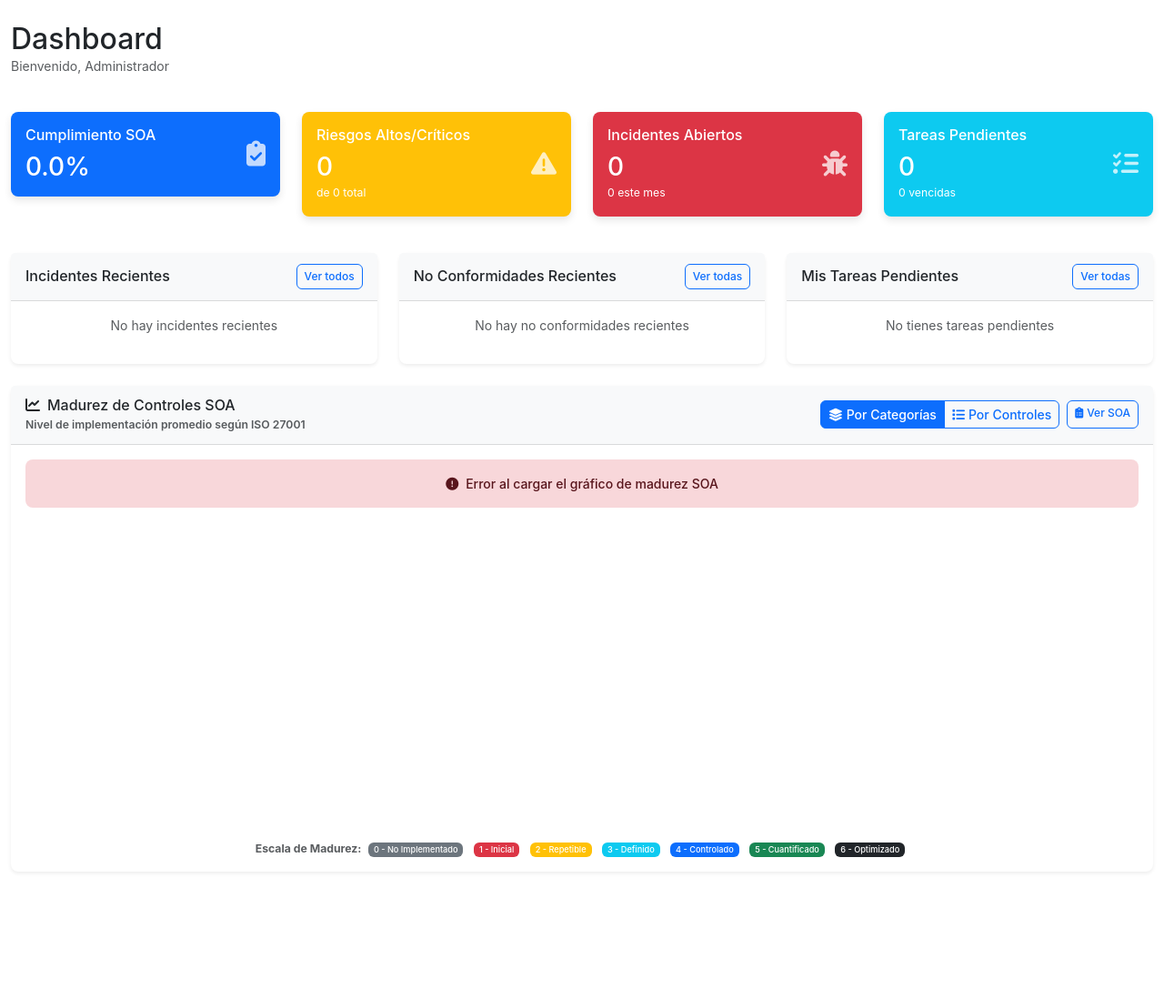
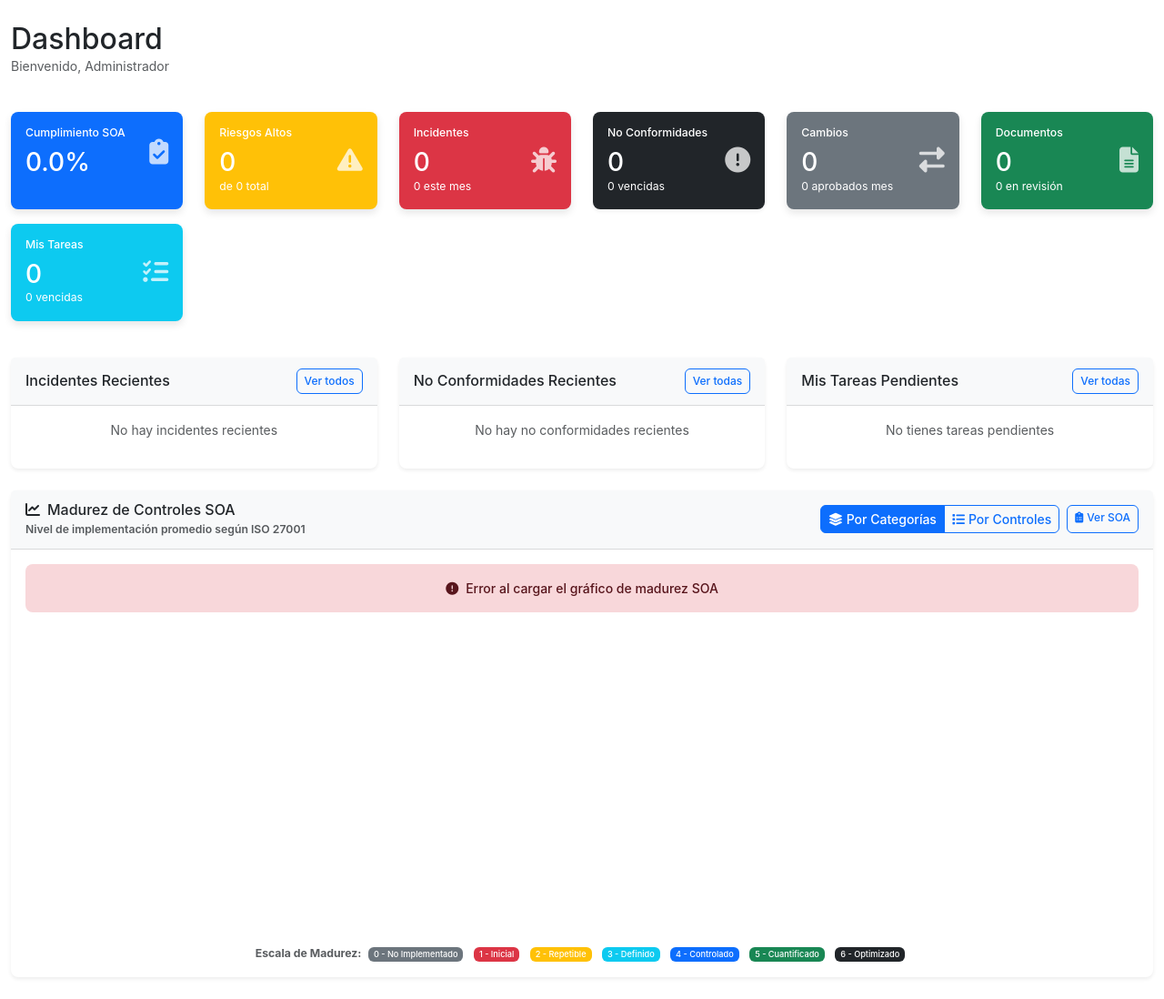
Before and after one commit to lliwi/ISMS-manager, a Flask app: page / in a window 1280 px wide. Shown: the part 74-1172 px from the top of the page at 91% size. Before the commit the page ends 1033 px from the top, so only its background shows below. Run offline with Flask 3, Linux system fonts and the light colour scheme; a user stored in the database is signed in; some libraries are stand-ins or nearby versions.

Commit message:
radar v2

```diff
--- a/app/blueprints/dashboard.py
+++ b/app/blueprints/dashboard.py
@@ -1,8 +1,9 @@
 from flask import Blueprint, render_template, jsonify
 from flask_login import login_required, current_user
-from models import Risk, Incident, NonConformity, SOAControl, Audit, SOAVersion
+from models import Risk, Incident, NonConformity, SOAControl, Audit, SOAVersion, Document
 from models import IncidentStatus, NCStatus
 from app.models.task import Task, PeriodicTaskStatus
+from app.models.change import Change, ChangeStatus
 from app.risks.models import Riesgo
 from datetime import datetime, timedelta
 from sqlalchemy import func
@@ -60,6 +61,34 @@ def index():
     ).count()
     kpis['overdue_tasks'] = overdue_tasks
     kpis['my_pending_tasks'] = pending_tasks
+
+    # Document metrics
+    approved_documents = Document.query.filter_by(status='approved').count()
+    pending_review_documents = Document.query.filter_by(status='review').count()
+    kpis['approved_documents'] = approved_documents
+    kpis['pending_review_documents'] = pending_review_documents
+
+    # Change metrics
+    pending_changes = Change.query.filter(
+        Change.status.in_([
+            ChangeStatus.SUBMITTED,
+            ChangeStatus.UNDER_REVIEW,
+            ChangeStatus.PENDING_APPROVAL,
+            ChangeStatus.APPROVED,
+            ChangeStatus.SCHEDULED,
+            ChangeStatus.IN_PROGRESS
+        ])
+    ).count()
+
+    # Cambios aprobados/implementados este mes (usando updated_at como referencia)
+    first_day_month = datetime.utcnow().replace(day=1, hour=0, minute=0, second=0, microsecond=0)
+    approved_changes_month = Change.query.filter(
+        Change.status.in_([ChangeStatus.APPROVED, ChangeStatus.IMPLEMENTED, ChangeStatus.CLOSED]),
+        Change.updated_at >= first_day_month
+    ).count()
+
+    kpis['pending_changes'] = pending_changes
+    kpis['approved_changes_month'] = approved_changes_month
 
     # Recent activity
     recent_incidents = Incident.query.order_by(Incident.created_at.desc()).limit(5).all()
--- a/app/templates/dashboard/index.html
+++ b/app/templates/dashboard/index.html
@@ -12,12 +12,12 @@
 
 <!-- KPI Cards -->
 <div class="row mb-4">
-    <div class="col-md-3 mb-3">
-        <div class="card bg-primary text-white">
+    <div class="col-xl-2 col-lg-3 col-md-4 col-sm-6 mb-3">
+        <div class="card bg-primary text-white h-100">
             <div class="card-body">
                 <div class="d-flex justify-content-between">
                     <div>
-                        <h6 class="card-title">Cumplimiento SOA</h6>
+                        <h6 class="card-title small">Cumplimiento SOA</h6>
                         <h3 class="mb-0">{{ "%.1f"|format(kpis.soa_compliance) }}%</h3>
                     </div>
                     <div class="align-self-center">
@@ -28,14 +28,14 @@
         </div>
     </div>
 
-    <div class="col-md-3 mb-3">
-        <div class="card bg-warning text-white">
+    <div class="col-xl-2 col-lg-3 col-md-4 col-sm-6 mb-3">
+        <div class="card bg-warning text-white h-100">
             <div class="card-body">
                 <div class="d-flex justify-content-between">
                     <div>
-                        <h6 class="card-title">Riesgos Altos/Críticos</h6>
+                        <h6 class="card-title small">Riesgos Altos</h6>
                         <h3 class="mb-0">{{ kpis.high_risk_count }}</h3>
-                        <small>de {{ kpis.total_risks }} total</small>
+                        <small class="d-block">de {{ kpis.total_risks }} total</small>
                     </div>
                     <div class="align-self-center">
                         <i class="fas fa-exclamation-triangle fa-2x opacity-75"></i>
@@ -45,14 +45,14 @@
         </div>
     </div>
 
-    <div class="col-md-3 mb-3">
-        <div class="card bg-danger text-white">
+    <div class="col-xl-2 col-lg-3 col-md-4 col-sm-6 mb-3">
+        <div class="card bg-danger text-white h-100">
             <div class="card-body">
                 <div class="d-flex justify-content-between">
                     <div>
-                        <h6 class="card-title">Incidentes Abiertos</h6>
+                        <h6 class="card-title small">Incidentes</h6>
                         <h3 class="mb-0">{{ kpis.open_incidents }}</h3>
-                        <small>{{ kpis.incidents_this_month }} este mes</small>
+                        <small class="d-block">{{ kpis.incidents_this_month }} este mes</small>
                     </div>
                     <div class="align-self-center">
                         <i class="fas fa-bug fa-2x opacity-75"></i>
@@ -62,14 +62,71 @@
         </div>
     </div>
 
-    <div class="col-md-3 mb-3">
-        <div class="card bg-info text-white">
+    <div class="col-xl-2 col-lg-3 col-md-4 col-sm-6 mb-3">
+        <a href="{{ url_for('nonconformities.index') }}" class="text-decoration-none">
+            <div class="card bg-dark text-white h-100">
+                <div class="card-body">
+                    <div class="d-flex justify-content-between">
+                        <div>
+                            <h6 class="card-title small">No Conformidades</h6>
+                            <h3 class="mb-0">{{ kpis.open_nonconformities }}</h3>
+                            <small class="d-block">{{ kpis.overdue_nonconformities }} vencidas</small>
+                        </div>
+                        <div class="align-self-center">
+                            <i class="fas fa-exclamation-circle fa-2x opacity-75"></i>
+                        </div>
+                    </div>
+                </div>
+            </div>
+        </a>
+    </div>
+
+    <div class="col-xl-2 col-lg-3 col-md-4 col-sm-6 mb-3">
+        <a href="{{ url_for('changes.index') }}" class="text-decoration-none">
+            <div class="card bg-secondary text-white h-100">
+                <div class="card-body">
+                    <div class="d-flex justify-content-between">
+                        <div>
+                            <h6 class="card-title small">Cambios</h6>
+                            <h3 class="mb-0">{{ kpis.pending_changes }}</h3>
+                            <small class="d-block">{{ kpis.approved_changes_month }} aprobados mes</small>
+                        </div>
+                        <div class="align-self-center">
+                            <i class="fas fa-exchange-alt fa-2x opacity-75"></i>
+                        </div>
+                    </div>
+                </div>
+            </div>
+        </a>
+    </div>
+
+    <div class="col-xl-2 col-lg-3 col-md-4 col-sm-6 mb-3">
+        <a href="{{ url_for('documents.index') }}" class="text-decoration-none">
+            <div class="card bg-success text-white h-100">
+                <div class="card-body">
+                    <div class="d-flex justify-content-between">
+                        <div>
+                            <h6 class="card-title small">Documentos</h6>
+                            <h3 class="mb-0">{{ kpis.approved_documents }}</h3>
+                            <small class="d-block">{{ kpis.pending_review_documents }} en revisión</small>
+                        </div>
+                        <div class="align-self-center">
+                            <i class="fas fa-file-alt fa-2x opacity-75"></i>
+                        </div>
+                    </div>
+                </div>
+            </div>
+        </a>
+    </div>
+
+    <div class="col-xl-2 col-lg-3 col-md-4 col-sm-6 mb-3">
+        <div class="card bg-info text-white h-100">
             <div class="card-body">
                 <div class="d-flex justify-content-between">
                     <div>
-                        <h6 class="card-title">Tareas Pendientes</h6>
+                        <h6 class="card-title small">Mis Tareas</h6>
                         <h3 class="mb-0">{{ kpis.my_pending_tasks }}</h3>
-                        <small>{{ kpis.overdue_tasks }} vencidas</small>
+                        <small class="d-block">{{ kpis.overdue_tasks }} vencidas</small>
                     </div>
                     <div class="align-self-center">
                         <i class="fas fa-tasks fa-2x opacity-75"></i>
```
